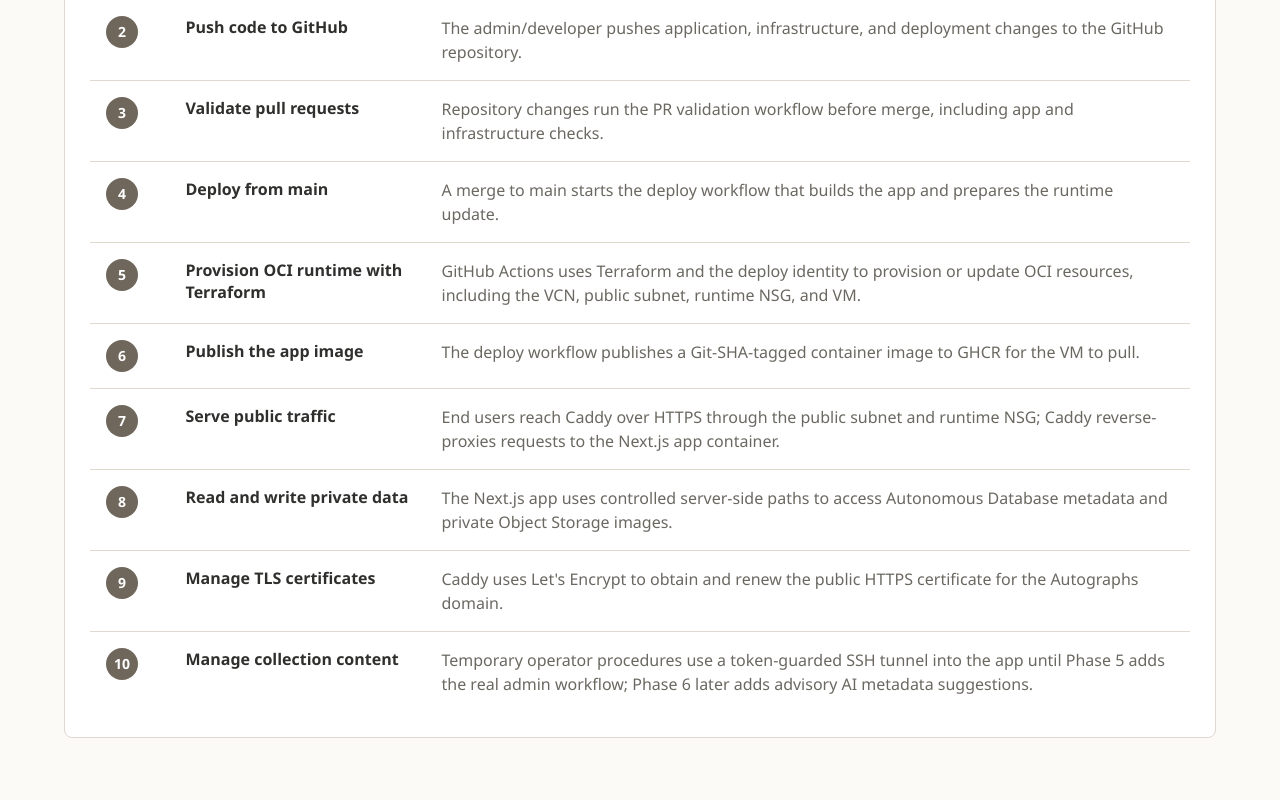
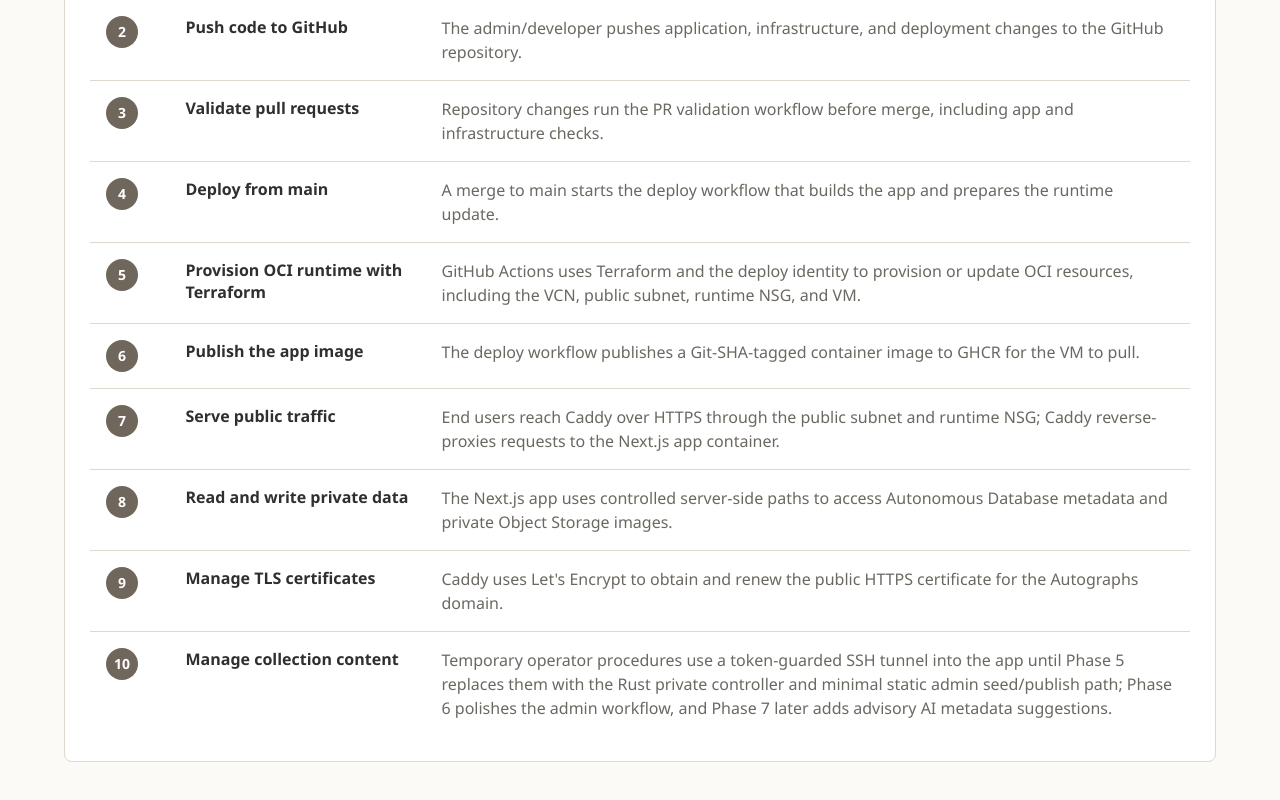
Before and after one commit to jetsaredim/autographs, a Next.js app in the folder app/: page /architecture in a window 1280 px wide. Shown: the part 1288-2088 px from the top of the page. Built offline with nearby package versions, Linux system fonts and the light colour scheme.

Commit message:
docs: resolve phase 5 review comments

```diff
--- a/app/app/architecture/page.tsx
+++ b/app/app/architecture/page.tsx
@@ -68,7 +68,7 @@
     number: 10,
     name: "Manage collection content",
     description:
-      "Temporary operator procedures use a token-guarded SSH tunnel into the app until Phase 5 adds the real admin workflow; Phase 6 later adds advisory AI metadata suggestions.",
+      "Temporary operator procedures use a token-guarded SSH tunnel into the app until Phase 5 replaces them with the Rust private controller and minimal static admin seed/publish path; Phase 6 polishes the admin workflow, and Phase 7 later adds advisory AI metadata suggestions.",
   },
 ];
 
```
Also changed, not shown: .planning/STATE.md, .planning/codebase/ARCHITECTURE.md, .planning/codebase/CONCERNS.md, .planning/codebase/CONVENTIONS.md, .planning/codebase/INTEGRATIONS.md, .planning/codebase/STACK.md, .planning/codebase/STRUCTURE.md, .planning/codebase/TESTING.md, 8 other files (tests, documents, lock files or other folders).
